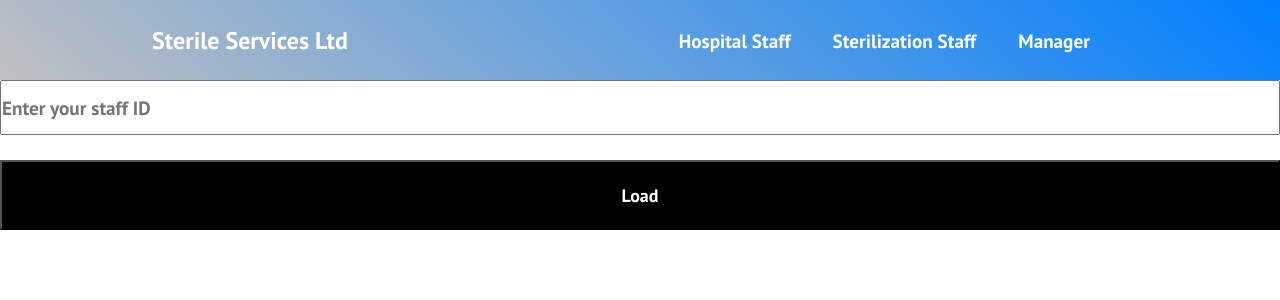
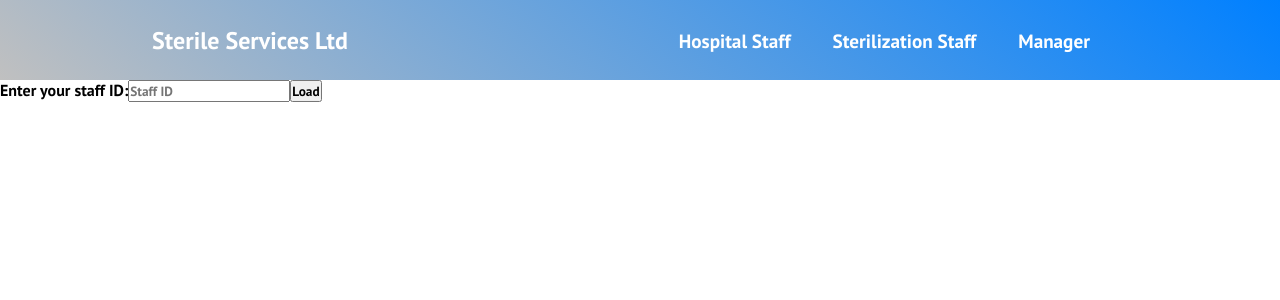
Before and after one commit to jaythanki23/COMP1471, a React (Create React App) app: page /sterilization-staff in a window 1280 px wide. Shown: the top 300 px of the page. Built offline with nearby package versions, Linux system fonts and the light colour scheme.

Commit message:
fixed looking up orders as sterilization staff

```diff
--- a/src/Components/Pages/SterilizationStaff.js
+++ b/src/Components/Pages/SterilizationStaff.js
@@ -3,6 +3,7 @@ import React, {useEffect, useState} from "react";
 import OrderDetails from "../OrderDetails";
 import { OrderApiClient } from '../../api/OrderApiClient';
 import { ERoles } from '../ERoles';
+import { Button } from "react-bootstrap";
 
 function SterilizationStaff() {
 
@@ -14,30 +15,33 @@ function SterilizationStaff() {
         if(staffId === undefined)
             return;
 
-        OrderApiClient.getOrderByStaffId(staffId).then(
-            o=>setOrders(o));
+        OrderApiClient.getOrdersByStaffId(staffId).then(
+            (o)=>{
+                if(o===undefined){
+                    return;
+                }
+                setOrders(o)
+            }
+        );
     }
 
     return (
         <div>
-            <form onSubmit={() => loadOrders()}>
+            Enter your staff ID:
             <input
                 type='number'
-                    className='FormInput'
                 name='staffId'
-                    placeholder='Enter your staff ID'
-                    required
+                placeholder='Staff ID'
                 value = {staffId}
                 onChange={(e) => setStaffId(e.target.value)}
             />
-                <button type='submit' className='SubmitButton'>
-                    Load
-                </button>
-            </form>
 
             {orders.map((o,index) => (
                 <OrderDetails key={index} orderId={o.id} role={ERoles.sterilizationStaff}/>
             ))}
+
+            <Button onClick={()=>loadOrders()}>Load</Button>
+
         </div>
     );
 }
--- a/src/api/OrderApiClient.js
+++ b/src/api/OrderApiClient.js
@@ -39,7 +39,7 @@ export const OrderApiClient = {
         )
     },
     getOrdersByStaffId(id){
-        return axios.get(`${Base_url}/order/customer/${id}`).then(
+        return axios.get(`${Base_url}/order/staff/${id}`).then(
             (response)=>{
                 // console.log(response);
                 // console.log("success");
```
Lines whose indentation alone changed are shown as unchanged.
